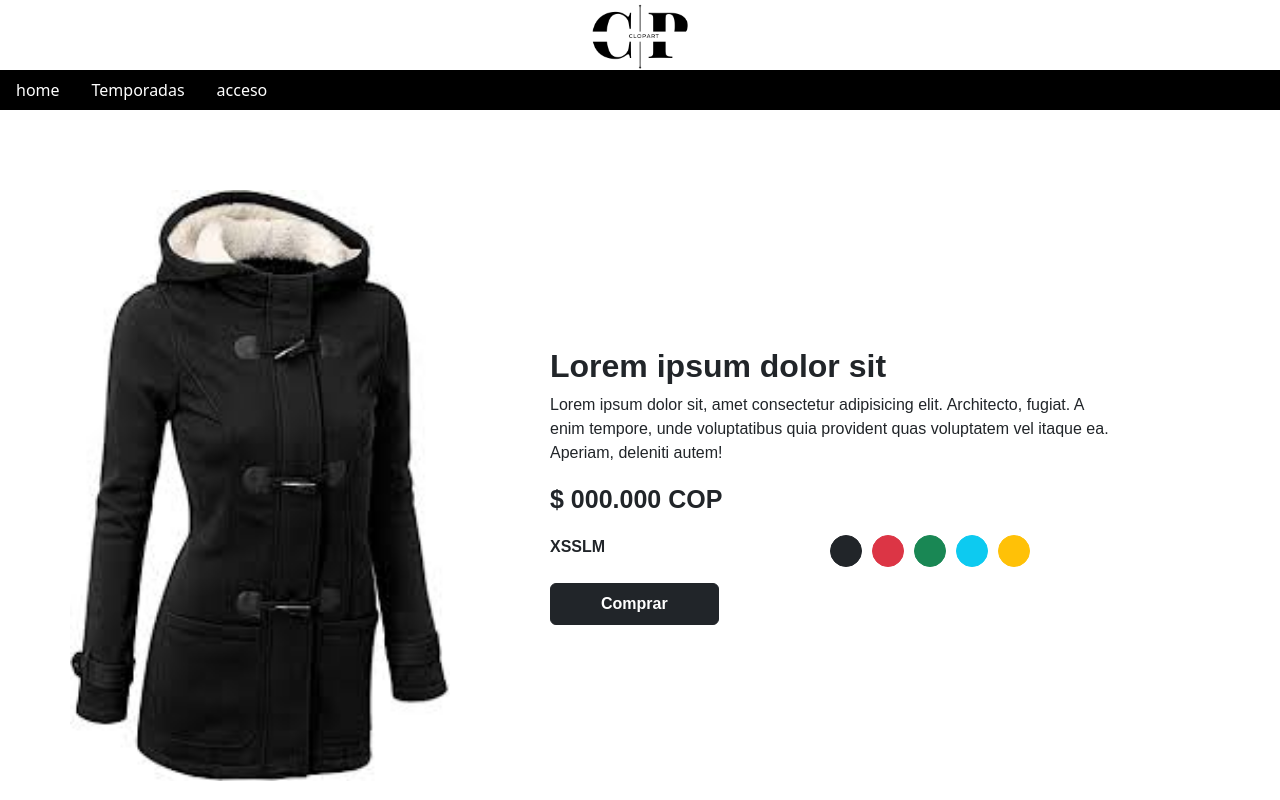
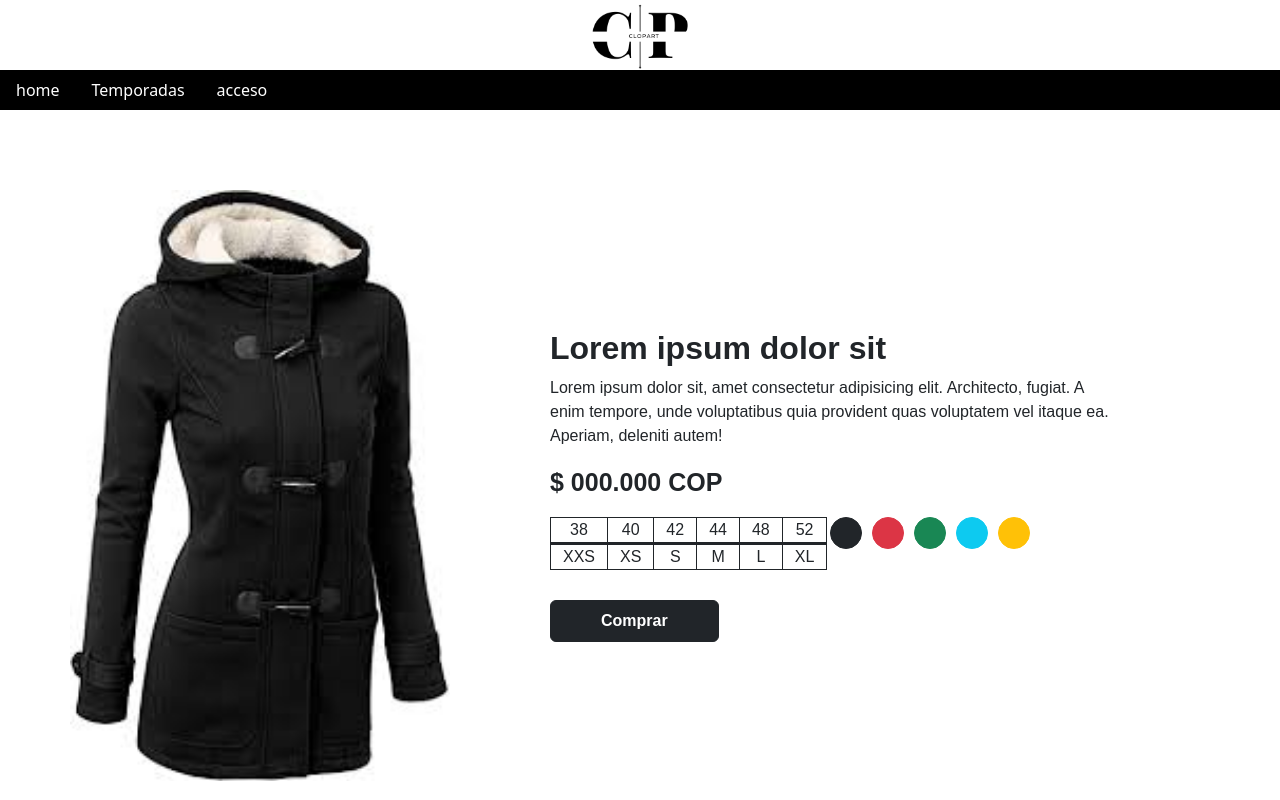
Before and after one commit to MariLizt/proyecto-final, an Angular app: page /detalle in a window 1280 px wide. Shown: the top 800 px of the page. Built offline with nearby package versions, Linux system fonts and the light colour scheme.

Commit message:
Creación de tabla en el detalle de producto

```diff
--- a/src/app/detalle-producto/detalle-producto.component.css
+++ b/src/app/detalle-producto/detalle-producto.component.css
@@ -149,3 +149,14 @@ a.btn-contact {
   background-image: url(../../assets/img/mujer/detalle-de-producto/chaqueta1.jpg);
   display: block;
 }*/
+
+/*Tallas*/
+td {
+  padding: 0px 12px !important;
+  text-align: center;
+  border: 1px solid;
+}
+
+.talla {
+  padding-bottom: 30px;
+}
--- a/src/app/detalle-producto/detalle-producto.component.html
+++ b/src/app/detalle-producto/detalle-producto.component.html
@@ -73,11 +73,21 @@
             <div class="col-6">
               <div class="talla">
                 <table>
-                  <tr>
-                    <th>XS</th>
-                    <th>S</th>
-                    <th>L</th>
-                    <th>M</th>
+                  <tr *ngFor="let articulo of articulos">
+                    <td>{{ articulo.tallanum1 }}</td>
+                    <td>{{ articulo.tallanum2 }}</td>
+                    <td>{{ articulo.tallanum3 }}</td>
+                    <td>{{ articulo.tallanum4 }}</td>
+                    <td>{{ articulo.tallanum5 }}</td>
+                    <td>{{ articulo.tallanum6 }}</td>
+                  </tr>
+                  <tr *ngFor="let articulo of articulos">
+                    <td>{{ articulo.tallaalf1 }}</td>
+                    <td>{{ articulo.tallaalf2 }}</td>
+                    <td>{{ articulo.tallaalf3 }}</td>
+                    <td>{{ articulo.tallaalf4 }}</td>
+                    <td>{{ articulo.tallaalf5 }}</td>
+                    <td>{{ articulo.tallaalf6 }}</td>
                   </tr>
                 </table>
               </div>
--- a/src/app/detalle-producto/detalle-producto.component.ts
+++ b/src/app/detalle-producto/detalle-producto.component.ts
@@ -1,4 +1,5 @@
 import { Component, OnInit } from '@angular/core';
+import { TallasService } from '../tallas.service';
 
 @Component({
   selector: 'app-detalle-producto',
@@ -23,6 +24,14 @@ export class DetalleProductoComponent {
     this.mesg="producto no disponible";
     return this.mesg;
   }*/
+  articulos :any;
+  constructor(private tallasServicio: TallasService) {
+  }
+
+  ngOnInit() {
+    this.articulos=this.tallasServicio.retornar();
+  }
+
 }
 
 function  mensaje(){
--- /dev/null
+++ b/src/app/tallas.service.ts
@@ -0,0 +1,30 @@
+import { Injectable } from '@angular/core';
+
+@Injectable({
+  providedIn: 'root'
+})
+export class TallasService {
+
+  constructor() { }
+
+  retornar() {
+    return [
+              {
+                tallanum1: 38,
+                tallanum2: 40,
+                tallanum3: 42,
+                tallanum4: 44,
+                tallanum5: 48,
+                tallanum6: 52,
+              },
+              {
+                tallaalf1: "XXS",
+                tallaalf2: "XS",
+                tallaalf3: "S",
+                tallaalf4: "M",
+                tallaalf5: "L",
+                tallaalf6: "XL",
+              }
+           ];
+  }
+}
```
Also changed, not shown: src/app/detalle.service.ts (added, +9 -0 lines), 2 other files (tests, documents, lock files or other folders).
